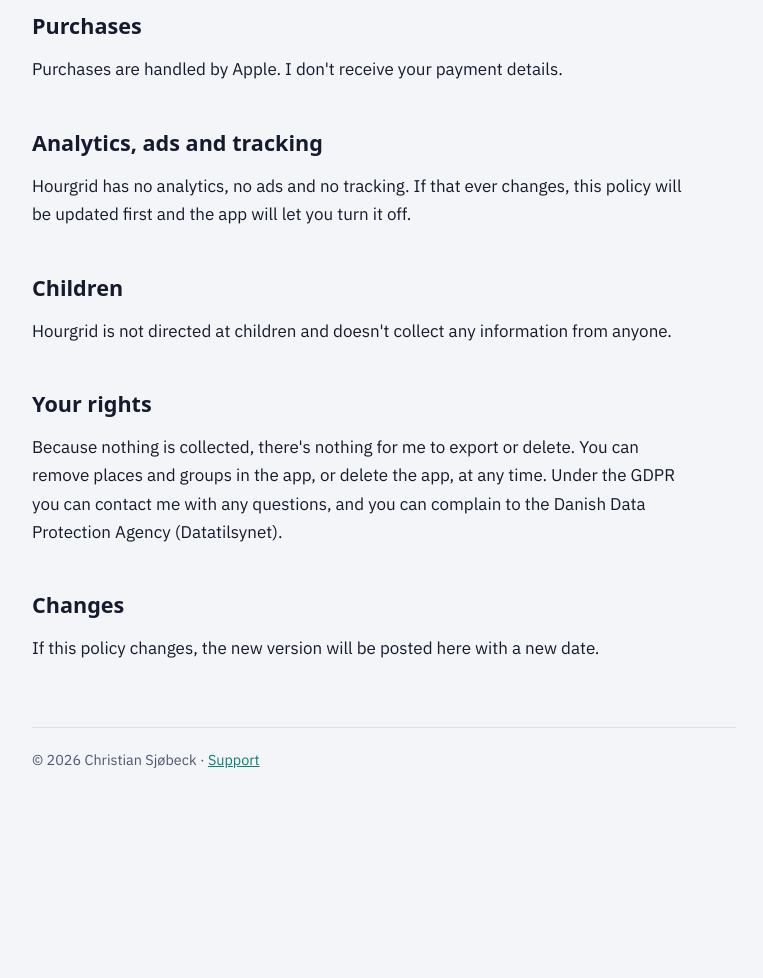
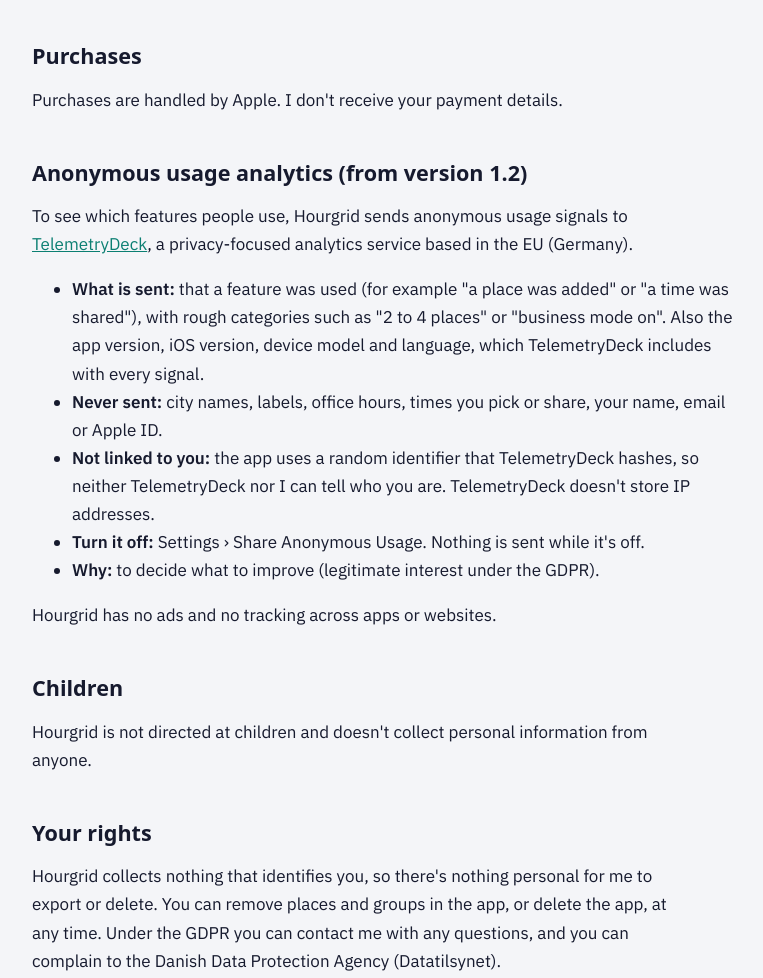
Before and after one commit to csjobeck/hourgrid-site, a plain HTML site: page privacy/index.html in a window 1280 px wide. Shown: the part 803-1781 px from the top of the page, without its empty margins (256-1019 px from the left). Before the commit the page ends 1611 px from the top, so only its background shows below. Drawn offline with Linux system fonts and the light colour scheme; a web font is replaced by a local one.

Commit message:
Privacy policy: anonymous TelemetryDeck usage analytics from Hourgrid 1.2; Time Buddy page wording to match
Co-Authored-By: Claude Opus 5.5 <noreply@anthropic.com>
Claude-Session: https://claude.ai/code/session_01DdQnCtProCG9udEPPgF7XH

```diff
--- a/privacy/index.html
+++ b/privacy/index.html
@@ -4,7 +4,7 @@
 <meta charset="utf-8">
 <meta name="viewport" content="width=device-width, initial-scale=1">
 <title>Hourgrid Privacy Policy</title>
-<meta name="description" content="Hourgrid collects no data. Your places stay on your device.">
+<meta name="description" content="Your places stay on your device. From version 1.2 Hourgrid sends anonymous usage counts, which you can turn off.">
 <link rel="stylesheet" href="https://fonts.googleapis.com/css2?family=Familjen+Grotesk:wght@700&family=IBM+Plex+Sans:wght@400;600&display=swap">
 <link rel="stylesheet" href="../style.css">
 <link rel="icon" href="../icon.png">
@@ -13,9 +13,9 @@
 <header><a href="../"><img src="../icon.png" alt=""><span>Hourgrid</span></a></header>
 <main>
   <h1>Privacy policy</h1>
-  <p class="updated">Last updated 8 October 2026</p>
+  <p class="updated">Last updated 26 November 2026</p>
 
-  <p class="lede">Hourgrid collects no data. Your places, groups and office hours stay on your device, and nothing about how you use the app is sent anywhere.</p>
+  <p class="lede">Your places, groups and office hours stay on your device. From version 1.2, Hourgrid sends anonymous counts of which features are used, never your places, names or times, and you can turn that off in Settings. Versions 1.0 and 1.1 send nothing.</p>
 
   <h2>Who is responsible</h2>
   <p>Hourgrid is made by Christian Sjøbeck, Denmark. Contact: <a href="mailto:christian@sjobeckdigital.dk">christian@sjobeckdigital.dk</a>.</p>
@@ -33,14 +33,22 @@
   <h2>Purchases</h2>
   <p>Purchases are handled by Apple. I don't receive your payment details.</p>
 
-  <h2>Analytics, ads and tracking</h2>
-  <p>Hourgrid has no analytics, no ads and no tracking. If that ever changes, this policy will be updated first and the app will let you turn it off.</p>
+  <h2>Anonymous usage analytics (from version 1.2)</h2>
+  <p>To see which features people use, Hourgrid sends anonymous usage signals to <a href="https://telemetrydeck.com/privacy/">TelemetryDeck</a>, a privacy-focused analytics service based in the EU (Germany).</p>
+  <ul>
+    <li><strong>What is sent:</strong> that a feature was used (for example "a place was added" or "a time was shared"), with rough categories such as "2 to 4 places" or "business mode on". Also the app version, iOS version, device model and language, which TelemetryDeck includes with every signal.</li>
+    <li><strong>Never sent:</strong> city names, labels, office hours, times you pick or share, your name, email or Apple ID.</li>
+    <li><strong>Not linked to you:</strong> the app uses a random identifier that TelemetryDeck hashes, so neither TelemetryDeck nor I can tell who you are. TelemetryDeck doesn't store IP addresses.</li>
+    <li><strong>Turn it off:</strong> Settings › Share Anonymous Usage. Nothing is sent while it's off.</li>
+    <li><strong>Why:</strong> to decide what to improve (legitimate interest under the GDPR).</li>
+  </ul>
+  <p>Hourgrid has no ads and no tracking across apps or websites.</p>
 
   <h2>Children</h2>
-  <p>Hourgrid is not directed at children and doesn't collect any information from anyone.</p>
+  <p>Hourgrid is not directed at children and doesn't collect personal information from anyone.</p>
 
   <h2>Your rights</h2>
-  <p>Because nothing is collected, there's nothing for me to export or delete. You can remove places and groups in the app, or delete the app, at any time. Under the GDPR you can contact me with any questions, and you can complain to the Danish Data Protection Agency (Datatilsynet).</p>
+  <p>Hourgrid collects nothing that identifies you, so there's nothing personal for me to export or delete. You can remove places and groups in the app, or delete the app, at any time. Under the GDPR you can contact me with any questions, and you can complain to the Danish Data Protection Agency (Datatilsynet).</p>
 
   <h2>Changes</h2>
   <p>If this policy changes, the new version will be posted here with a new date.</p>
```
Also changed, not shown: time-buddy-alternative/index.html (+1 -1 lines).
